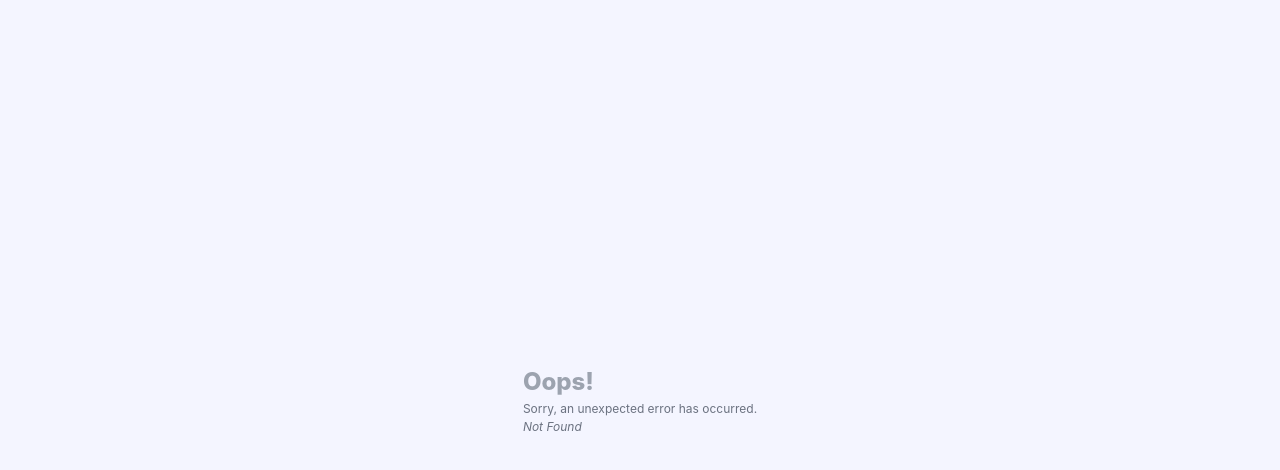
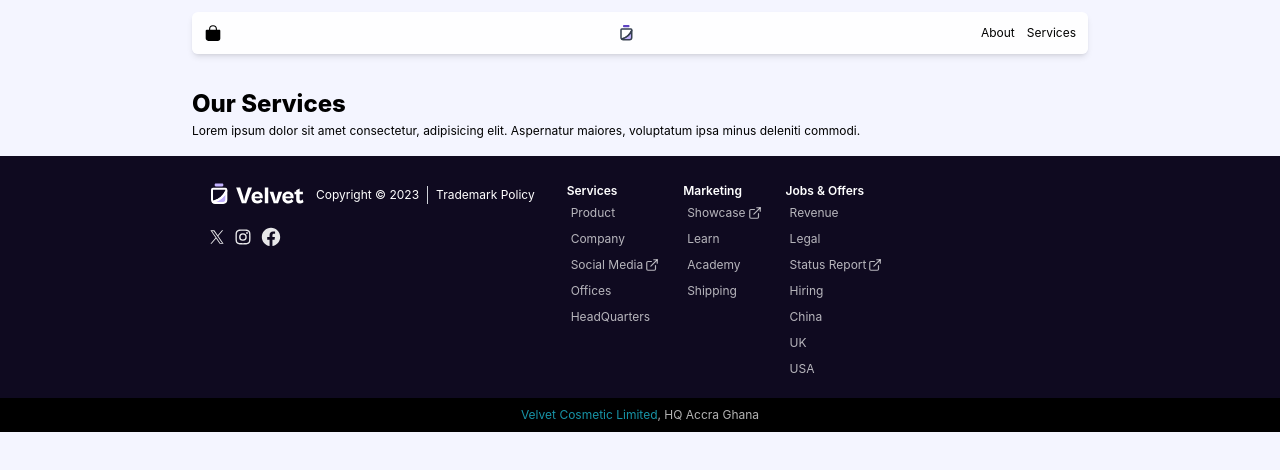
Before and after one commit to ben-dev10/velvet, a React (Vite) app: page /services in a window 1280 px wide. Before the commit this address had no page. Shown: the top 470 px of the page. Built offline with nearby package versions, Linux system fonts and the light colour scheme.

Commit message:
feat: all page routes basic functions complete

```diff
--- a/src/components/Footer.jsx
+++ b/src/components/Footer.jsx
@@ -1,6 +1,7 @@
 /* eslint-disable react/prop-types */
 import { ExternalLink } from "lucide-react";
 import logo from "../assets/velvet-icon-group.svg";
+import { Link } from "react-router-dom";
 
 function Socials() {
   return (
@@ -48,7 +49,9 @@ function Copyright() {
   let year = new Date();
   return (
     <div className="flex gap-2 py-2 items-center">
-      <img src={logo} alt="" width="100px" />
+      <Link to={`/`} title="Go to homepage">
+        <img src={logo} alt="" width="100px" />
+      </Link>
       <div className="">Copyright &copy; {year.getFullYear()}</div>
       <div className="pl-2 border-l border-secondary">
         <a href="#" className="hover:underline">
@@ -59,7 +62,7 @@ function Copyright() {
   );
 }
 
-function Link({ text, className, children, url = "#" }) {
+function FooterLink({ text, className, children, url = "#" }) {
   return (
     <a href={url} className={`${className} footer-links text-white/70 py-1`}>
       {text}
@@ -73,11 +76,11 @@ function Mobile() {
     <div className="mobile md:hidden pb-[70px]">
       <Copyright />
       <div className="mobile-links flex flex-col px-3">
-        <Link text="Product" />
-        <Link text="Company" />
-        <Link text="Social Media" className="flex items-center">
+        <FooterLink text="Product" />
+        <FooterLink text="Company" />
+        <FooterLink text="Social Media" className="flex items-center">
           <ExternalLink size={14} className="ml-[2px]" />
-        </Link>
+        </FooterLink>
       </div>
       <Socials />
     </div>
@@ -95,34 +98,34 @@ function PC() {
         <div className="pc-links gap-5 flex pt-[10px]">
           <div className="flex flex-col">
             <p className="font-semibold">Services</p>
-            <Link text="Product" />
-            <Link text="Company" />
-            <Link text="Social Media" className="flex items-center">
+            <FooterLink text="Product" />
+            <FooterLink text="Company" />
+            <FooterLink text="Social Media" className="flex items-center">
               <ExternalLink size={14} className="ml-[2px]" />
-            </Link>
-            <Link text="Offices" />
-            <Link text="HeadQuarters" />
+            </FooterLink>
+            <FooterLink text="Offices" />
+            <FooterLink text="HeadQuarters" />
           </div>
           <div className="flex flex-col">
             <p className="font-semibold">Marketing</p>
-            <Link text="Showcase" className="flex items-center">
+            <FooterLink text="Showcase" className="flex items-center">
               <ExternalLink size={14} className="ml-[2px]" />
-            </Link>
-            <Link text="Learn" />
-            <Link text="Academy" />
-            <Link text="Shipping" />
+            </FooterLink>
+            <FooterLink text="Learn" />
+            <FooterLink text="Academy" />
+            <FooterLink text="Shipping" />
           </div>
           <div className="flex flex-col">
             <p className="font-semibold">Jobs & Offers</p>
-            <Link text="Revenue" />
-            <Link text="Legal" />
-            <Link text="Status Report" className="flex items-center">
+            <FooterLink text="Revenue" />
+            <FooterLink text="Legal" />
+            <FooterLink text="Status Report" className="flex items-center">
               <ExternalLink size={14} className="ml-[2px]" />
-            </Link>
-            <Link text="Hiring" />
-            <Link text="China" />
-            <Link text="UK" />
-            <Link text="USA" />
+            </FooterLink>
+            <FooterLink text="Hiring" />
+            <FooterLink text="China" />
+            <FooterLink text="UK" />
+            <FooterLink text="USA" />
           </div>
         </div>
       </div>
--- a/src/components/Header.jsx
+++ b/src/components/Header.jsx
@@ -1,11 +1,13 @@
 import logo from "../assets/velvet-icon.svg";
 import bagIcon from "../assets/bag.svg";
-import { Link } from "react-router-dom";
+import { Link, NavLink } from "react-router-dom";
 
 function Logo() {
   return (
     <div className="mx-auto md:translate-x-[25px]">
-      <img src={logo} alt="vite logo" width="" />
+      <Link to={`/`} title="Go to homepage">
+        <img src={logo} alt="vite logo" width="" />
+      </Link>
     </div>
   );
 }
@@ -26,15 +28,38 @@ function BagSVG() {
 function Links() {
   return (
     <div className="space-x-3 hidden md:block ">
-      <Link to={`/About/`} className="header-link">
+      <NavLink
+        to={`/About/`}
+        className={({ isActive, isPending }) =>
+          isActive
+            ? "border-b-2 border-accent text-accent"
+            : isPending
+            ? "pending"
+            : "header-link"
+        }
+      >
+        About
+      </NavLink>
+
+      <NavLink
+        to={`/Services/`}
+        className={({ isActive, isPending }) =>
+          isActive
+            ? "border-b-2 border-accent text-accent"
+            : isPending
+            ? "pending"
+            : "header-link"
+        }
+      >
+        Services
+      </NavLink>
+
+      {/* <Link to={`/About/`} className="header-link">
         About
       </Link>
-      <Link to={`#`} className="header-link">
-        Contact
-      </Link>
-      <Link to={`#`} className="header-link">
+      <Link to={`/Services/`} className="header-link">
         Services
-      </Link>
+      </Link> */}
     </div>
   );
 }
@@ -123,7 +148,6 @@ export default function Header() {
         <div className="md:hidden">
           <BagSVG />
         </div>
-        {/* <ShoppingBag size={18} className=""/> */}
       </div>
     </div>
   );
--- a/src/components/ui/Sheet.jsx
+++ b/src/components/ui/Sheet.jsx
@@ -29,11 +29,15 @@ export default function Sheet() {
           <BadgeInfoIcon size={14} className="mr-[6px]" />
           About
         </Link>
-        <Link to={`#`} className="header-link flex py-3">
+        {/* <Link to={`#`} className="header-link flex py-3">
           <PhoneCall size={14} className="mr-[6px]" />
           Contact
-        </Link>
-        <Link to={`#`} className="header-link flex py-3">
+        </Link> */}
+        <Link
+          to={`/Services/`}
+          className="header-link flex py-3"
+          onClick={handleClose}
+        >
           <MessagesSquare size={14} className="mr-[6px]" />
           Services
         </Link>
--- a/src/index.css
+++ b/src/index.css
@@ -97,6 +97,6 @@
 
 @layer components {
   .header-link {
-    @apply hover:underline hover:text-accent transition duration-[300ms]
+    @apply hover:text-accent transition duration-[300ms]
   }
 }
--- a/src/main.jsx
+++ b/src/main.jsx
@@ -9,6 +9,7 @@ import {
 import Root from "./routes/root";
 import ErrorPage from "./routes/error-page";
 import About from "./routes/About";
+import Services from "./routes/Services";
 import Main from "./components/Main";
 import "./index.css";
 
@@ -18,7 +19,7 @@ const router = createBrowserRouter(
       <Route errorElement={<ErrorPage />}>
         <Route index element={<Main />} />
         <Route path="about/" element={<About />} />
-        {/* <Route path="services/" element={<EditContact />} /> */}
+        <Route path="services/" element={<Services />} />
         {/* <Route path="contact/" element={<Contact />} /> */}
       </Route>
     </Route>
--- /dev/null
+++ b/src/routes/Services.jsx
@@ -0,0 +1,10 @@
+export default function Services() {
+  return (
+    <div className="services-page p-4">
+      <div className="wrapper container-4xl">
+        <h1 className="h1">Our Services</h1>
+        <p>Lorem ipsum dolor sit amet consectetur, adipisicing elit. Aspernatur maiores, voluptatum ipsa minus deleniti commodi.</p>
+      </div>
+    </div>
+  );
+}
--- a/tailwind.config.js
+++ b/tailwind.config.js
@@ -27,6 +27,7 @@ export default {
       },
       borderColor: {
         primary: "var(--border-primary)",
+        accent: "#5E43C2",
         secondary: "var(--border-secondary)",
       },
       fontSize: {
```
